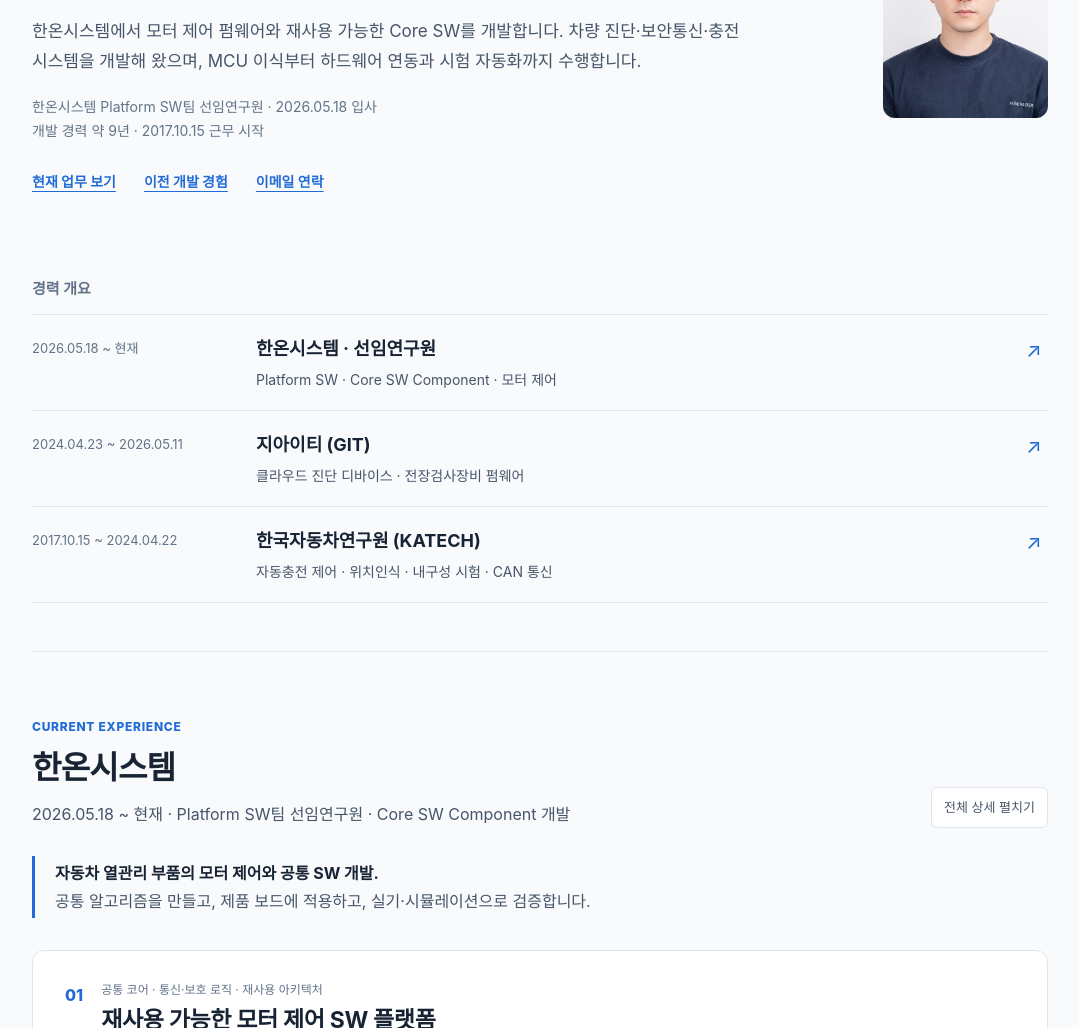
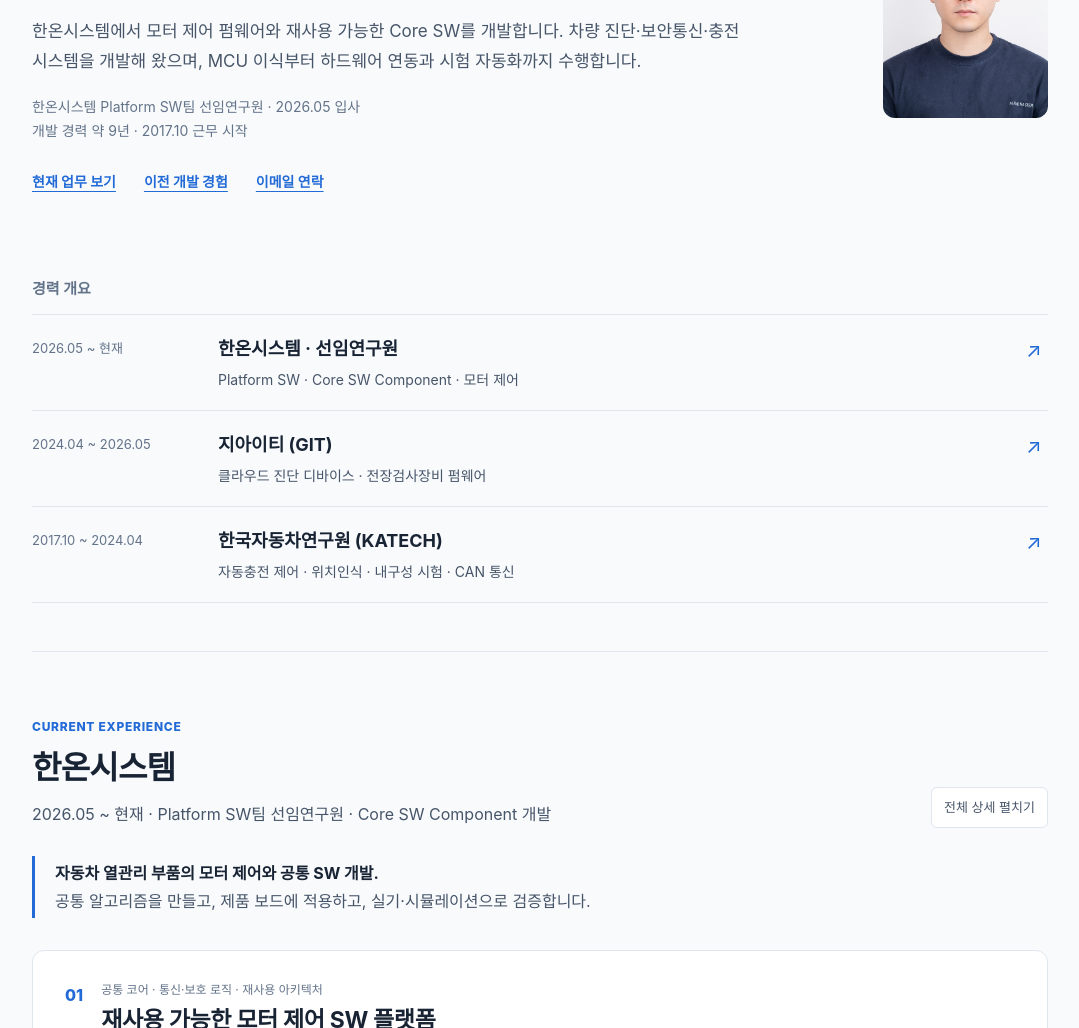
Before and after one commit to gamguy08/bes, a plain HTML site: page index.html in a window 1280 px wide. Shown: the part 298-1326 px from the top of the page, without its empty margins (100-1179 px from the left). Drawn offline with Linux system fonts and the light colour scheme; a web font is replaced by a local one.

Commit message:
경력 기간 표기를 연월 단위로 통일
회사별 재직기간과 소개 문구를 연월 단위로 표시합니다.
기간 열의 너비를 조정하고 정확한 날짜 정보는 유지합니다.

```diff
--- a/index.html
+++ b/index.html
@@ -13,7 +13,7 @@
 .portfolio-nav{display:flex;flex-wrap:wrap;gap:10px 24px}.portfolio-nav a{font-size:14px;font-weight:700;text-decoration:none;color:var(--text-secondary)}.portfolio-nav a:hover{color:var(--primary)}
 .intro{padding:72px 0 52px;display:grid;grid-template-columns:minmax(0,1fr) 165px;gap:60px;align-items:center}.eyebrow{font-size:13px;letter-spacing:.08em;font-weight:800;color:var(--primary);margin:0 0 12px}.intro h1{font-size:54px;line-height:1.2;letter-spacing:-.03em;margin:0 0 18px}.intro-subtitle{font-size:24px;font-weight:700;line-height:1.45;margin:0 0 20px}.intro-description{max-width:710px;margin:0;color:var(--text-secondary);font-size:17px}.intro-current{font-size:14px;color:var(--text-tertiary);margin:18px 0 0}.profile-photo{width:165px;height:206px;object-fit:cover;border-radius:12px}.intro-links{display:flex;flex-wrap:wrap;gap:12px 28px;margin-top:26px;font-size:14px;font-weight:700}
 section[id],article[id],details[id],.project-group[id]{scroll-margin-top:108px}.section{padding:64px 0;border-top:1px solid var(--border)}.section-heading{display:flex;justify-content:space-between;gap:24px;align-items:flex-end;margin-bottom:28px}.section h2{font-size:32px;letter-spacing:-.025em;line-height:1.35;margin:0 0 10px}.section-description{color:var(--text-secondary);font-size:16px;margin:0}.section-kicker{color:var(--primary);font-size:12px;font-weight:800;letter-spacing:.06em;margin:0 0 9px}.section-tools{white-space:nowrap;font-size:13px;border:1px solid var(--border);background:white;border-radius:6px;padding:8px 12px;cursor:pointer;color:var(--text-secondary)}
-.overview{padding:30px 0 48px}.overview h2{font-size:15px;letter-spacing:0;margin:0 0 12px;color:var(--text-tertiary)}.overview-row{display:grid;grid-template-columns:200px minmax(0,1fr) 22px;gap:24px;align-items:start;padding:18px 0;border-bottom:1px solid var(--border);text-decoration:none;color:var(--text-primary)}.overview-row:first-of-type{border-top:1px solid var(--border)}.overview-date{font-size:13px;color:var(--text-tertiary);padding-top:4px}.overview-row strong{font-size:18px}.overview-row p{font-size:14px;color:var(--text-secondary);margin:3px 0 0}.overview-arrow{color:var(--primary);font-size:20px}.overview-row:hover strong{color:var(--primary)}
+.overview{padding:30px 0 48px}.overview h2{font-size:15px;letter-spacing:0;margin:0 0 12px;color:var(--text-tertiary)}.overview-row{display:grid;grid-template-columns:162px minmax(0,1fr) 22px;gap:24px;align-items:start;padding:18px 0;border-bottom:1px solid var(--border);text-decoration:none;color:var(--text-primary)}.overview-row:first-of-type{border-top:1px solid var(--border)}.overview-date{font-size:13px;color:var(--text-tertiary);padding-top:4px}.overview-row strong{font-size:18px}.overview-row p{font-size:14px;color:var(--text-secondary);margin:3px 0 0}.overview-arrow{color:var(--primary);font-size:20px}.overview-row:hover strong{color:var(--primary)}
 .company-note{border-left:3px solid var(--primary);padding:3px 0 3px 20px;color:var(--text-secondary);margin:0 0 32px;font-size:16px}.company-note strong{color:var(--text-primary)}
 .case{background:var(--surface);border:1px solid var(--border);border-radius:12px;margin:0 0 18px;padding:28px 32px}.case-heading{display:flex;gap:18px;align-items:flex-start}.case-number{color:var(--primary);font-size:16px;font-weight:800;line-height:1.5;padding-top:4px}.case-meta{font-size:12px;color:var(--text-tertiary);margin:0 0 4px}.case h3,.case>.case-title{font-size:23px;line-height:1.4;letter-spacing:-.015em;margin:0}.case-intro{font-size:16px;color:var(--text-secondary);margin:18px 0}.case-facts{margin:18px 0 22px;font-size:15px}.case-facts>div{display:grid;grid-template-columns:82px minmax(0,1fr);gap:14px;margin:9px 0}.case-facts dt{font-weight:800;color:var(--text-primary)}.case-facts dd{margin:0;color:var(--text-secondary)}
 .detail-list{margin-top:22px}.work-detail{border-top:1px solid var(--border);font-size:15px}.work-detail summary{padding:13px 28px 13px 0;cursor:pointer;font-weight:700;color:var(--primary);position:relative;list-style:none}.work-detail summary::-webkit-details-marker{display:none}.work-detail summary::after{content:'+';position:absolute;right:3px;top:10px;font-size:21px;font-weight:500}.work-detail[open]>summary::after{content:'−'}.work-detail[open]>summary{color:var(--text-primary)}.detail-body{padding:8px 0 22px}.detail-status{font-size:13px;color:var(--text-tertiary);margin:0 0 14px}.project-content p{font-size:15px;color:var(--text-secondary);margin:0 0 18px}.project-content h4,.project-content h5{font-size:17px;margin:25px 0 10px}.project-content ul{padding-left:22px;margin:12px 0}.project-content li{padding:5px 0;color:var(--text-secondary);font-size:15px}.project-content strong{font-weight:700;color:var(--text-primary)}
@@ -35,17 +35,17 @@
 <section class="intro" id="top" aria-labelledby="intro-title"><div class="intro-content">
 <p class="eyebrow">EMBEDDED SOFTWARE ENGINEER</p><h1 id="intro-title">이재석</h1><p class="intro-subtitle">자동차 임베디드 SW 개발자</p>
 <p class="intro-description">한온시스템에서 모터 제어 펌웨어와 재사용 가능한 Core SW를 개발합니다. 차량 진단·보안통신·충전 시스템을 개발해 왔으며, MCU 이식부터 하드웨어 연동과 시험 자동화까지 수행합니다.</p>
-<p class="intro-current">한온시스템 Platform SW팀 선임연구원 · 2026.05.18 입사<br>개발 경력 약 9년 · 2017.10.15 근무 시작</p>
+<p class="intro-current">한온시스템 Platform SW팀 선임연구원 · 2026.05 입사<br>개발 경력 약 9년 · 2017.10 근무 시작</p>
 <div class="intro-links"><a href="#hanon">현재 업무 보기</a><a href="#previous-projects">이전 개발 경험</a><a href="mailto:dayungh10@naver.com">이메일 연락</a></div></div>
 <div class="intro-photo"><img class="profile-photo" src="profile.jpg" width="165" height="206" alt="이재석 프로필 사진"></div></section>
 
 <section class="overview" id="overview" aria-labelledby="overview-title"><h2 id="overview-title">경력 개요</h2>
-<a class="overview-row" href="#hanon"><span class="overview-date"><time datetime="2026-05-18">2026.05.18</time> ~ 현재</span><div><strong>한온시스템 · 선임연구원</strong><p>Platform SW · Core SW Component · 모터 제어</p></div><span class="overview-arrow" aria-hidden="true">↗</span></a>
-<a class="overview-row" href="#project-cloud"><span class="overview-date"><time datetime="2024-04-23">2024.04.23</time> ~ <time datetime="2026-05-11">2026.05.11</time></span><div><strong>지아이티 (GIT)</strong><p>클라우드 진단 디바이스 · 전장검사장비 펌웨어</p></div><span class="overview-arrow" aria-hidden="true">↗</span></a>
-<a class="overview-row" href="#charging"><span class="overview-date"><time datetime="2017-10-15">2017.10.15</time> ~ <time datetime="2024-04-22">2024.04.22</time></span><div><strong>한국자동차연구원 (KATECH)</strong><p>자동충전 제어 · 위치인식 · 내구성 시험 · CAN 통신</p></div><span class="overview-arrow" aria-hidden="true">↗</span></a>
+<a class="overview-row" href="#hanon"><span class="overview-date"><time datetime="2026-05-18">2026.05</time> ~ 현재</span><div><strong>한온시스템 · 선임연구원</strong><p>Platform SW · Core SW Component · 모터 제어</p></div><span class="overview-arrow" aria-hidden="true">↗</span></a>
+<a class="overview-row" href="#project-cloud"><span class="overview-date"><time datetime="2024-04-23">2024.04</time> ~ <time datetime="2026-05-11">2026.05</time></span><div><strong>지아이티 (GIT)</strong><p>클라우드 진단 디바이스 · 전장검사장비 펌웨어</p></div><span class="overview-arrow" aria-hidden="true">↗</span></a>
+<a class="overview-row" href="#charging"><span class="overview-date"><time datetime="2017-10-15">2017.10</time> ~ <time datetime="2024-04-22">2024.04</time></span><div><strong>한국자동차연구원 (KATECH)</strong><p>자동충전 제어 · 위치인식 · 내구성 시험 · CAN 통신</p></div><span class="overview-arrow" aria-hidden="true">↗</span></a>
 </section>
 
-<section class="section" id="hanon" aria-labelledby="hanon-title"><div class="section-heading"><div><p class="section-kicker">CURRENT EXPERIENCE</p><h2 id="hanon-title">한온시스템</h2><p class="section-description">2026.05.18 ~ 현재 · Platform SW팀 선임연구원 · Core SW Component 개발</p></div><button class="section-tools" id="toggle-details" type="button" aria-expanded="false">전체 상세 펼치기</button></div>
+<section class="section" id="hanon" aria-labelledby="hanon-title"><div class="section-heading"><div><p class="section-kicker">CURRENT EXPERIENCE</p><h2 id="hanon-title">한온시스템</h2><p class="section-description">2026.05 ~ 현재 · Platform SW팀 선임연구원 · Core SW Component 개발</p></div><button class="section-tools" id="toggle-details" type="button" aria-expanded="false">전체 상세 펼치기</button></div>
 <p class="company-note"><strong>자동차 열관리 부품의 모터 제어와 공통 SW 개발.</strong><br>공통 알고리즘을 만들고, 제품 보드에 적용하고, 실기·시뮬레이션으로 검증합니다.</p>
 <article class="case current-case">
       <div class="case-heading"><span class="case-number">01</span><div>
```
